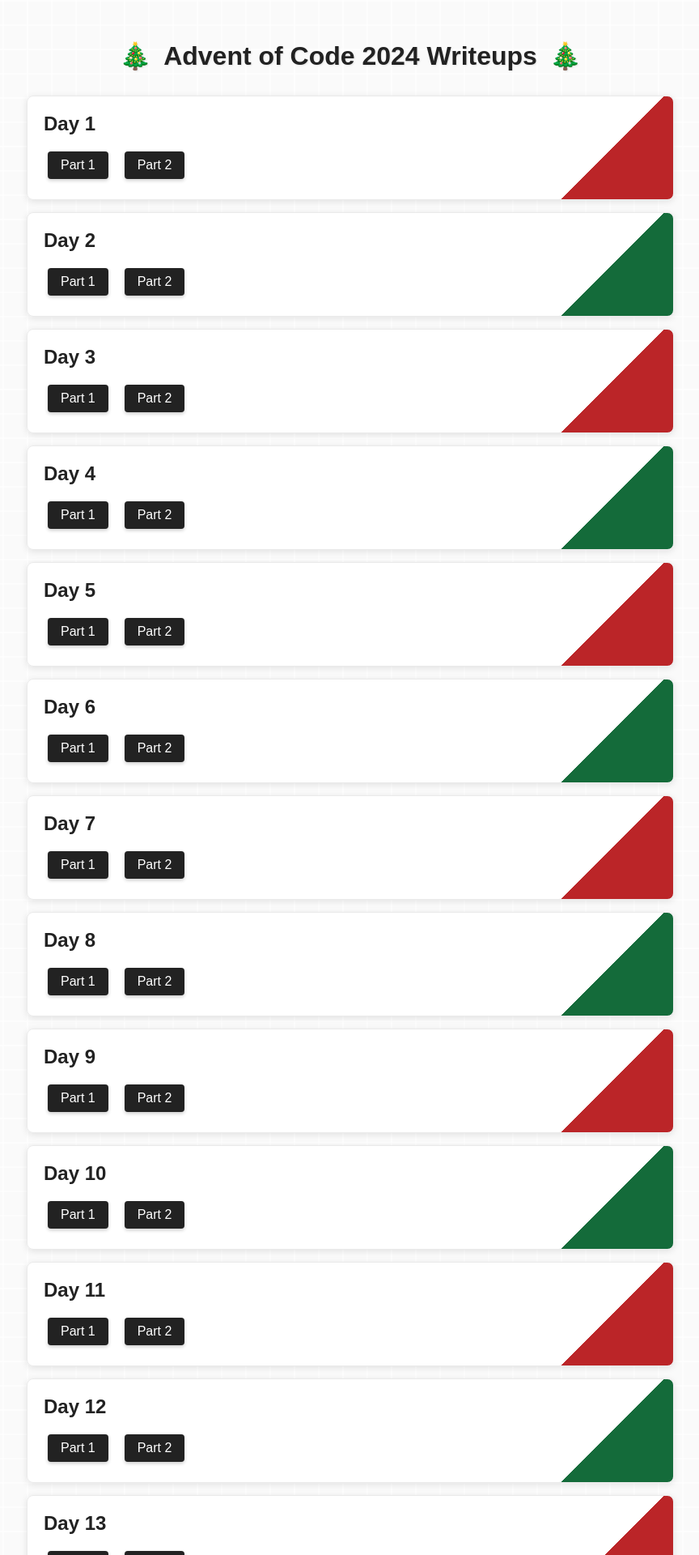
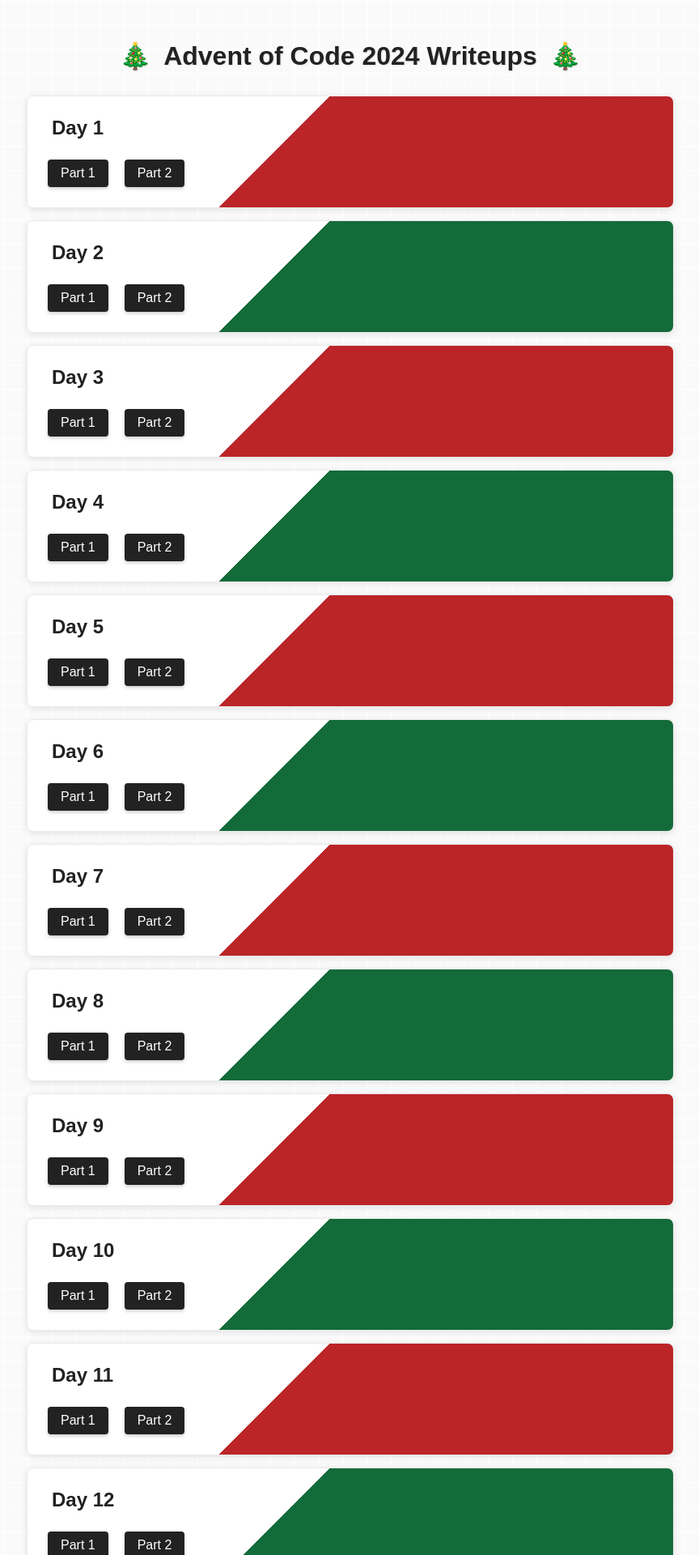
Before and after one commit to theperiperi/Advent-of-Code-2024, a Flask app: page / in a window 1280 px wide. Shown: the top 1920 px of the page at 81% size, without its empty margins (207-1071 px from the left). Run offline with Flask 2, Linux system fonts and the light colour scheme.

Commit message:
color palette

```diff
--- a/templates/index.html
+++ b/templates/index.html
@@ -20,16 +20,26 @@
             margin: 15px 0;
             box-shadow: 0 2px 8px rgba(0,0,0,0.1);
             transition: transform 0.2s;
-            background: linear-gradient(135deg, #ffffff 85%, #146B3A 85%);
             border: 1px solid #eaeaea;
             position: relative;
+            background: linear-gradient(135deg,
+                #ffffff 0%,
+                #ffffff 40%,
+                #146B3A 40%,
+                #146B3A 100%
+            );
         }
         .day-card:hover {
             transform: translateY(-2px);
             box-shadow: 0 4px 12px rgba(0,0,0,0.15);
         }
         .day-card:nth-child(even) {
-            background: linear-gradient(135deg, #ffffff 85%, #BB2528 85%);
+            background: linear-gradient(135deg,
+                #ffffff 0%,
+                #ffffff 40%,
+                #BB2528 40%,
+                #BB2528 100%
+            );
         }
         h1 {
             color: #222;
@@ -78,6 +88,18 @@
             transform: translateY(-2px);
             box-shadow: 0 4px 8px rgba(0,0,0,0.2);
         }
+        .day-card h2 {
+            position: relative;
+            z-index: 1;
+            background: rgba(255, 255, 255, 0.9);
+            display: inline-block;
+            padding: 5px 10px;
+            border-radius: 4px;
+        }
+        .buttons-container {
+            position: relative;
+            z-index: 1;
+        }
     </style>
 </head>
 <body>
```
Also changed, not shown: templates/solution.html (+26 -5 lines).
